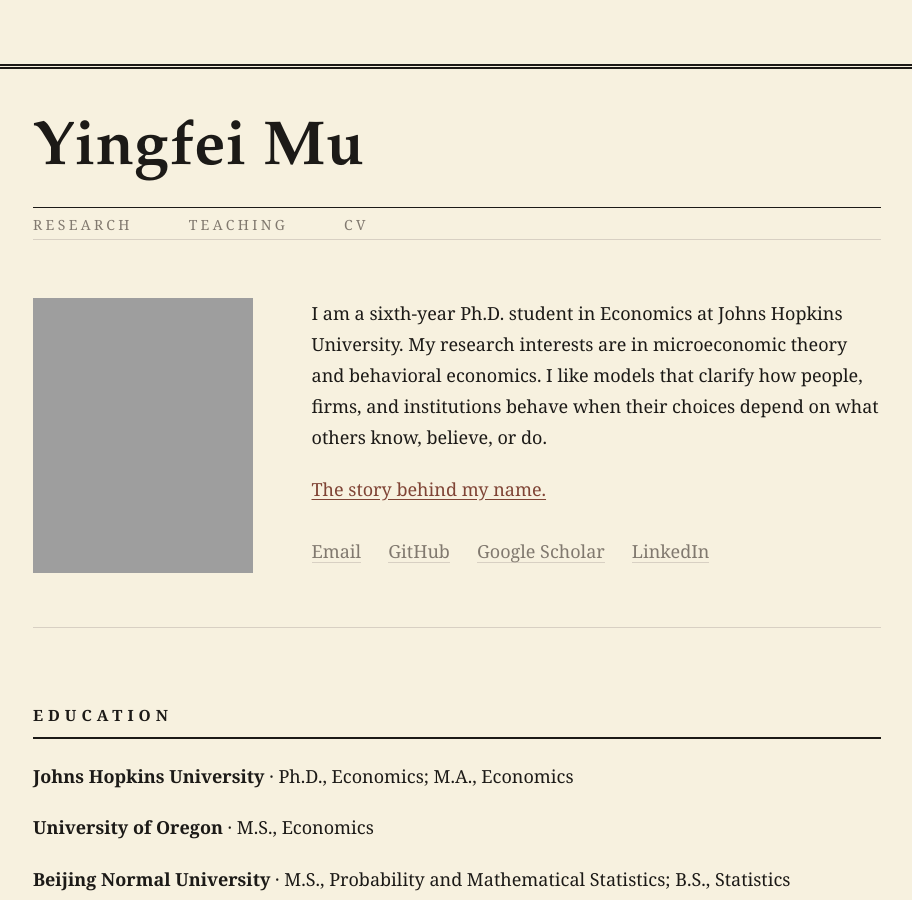
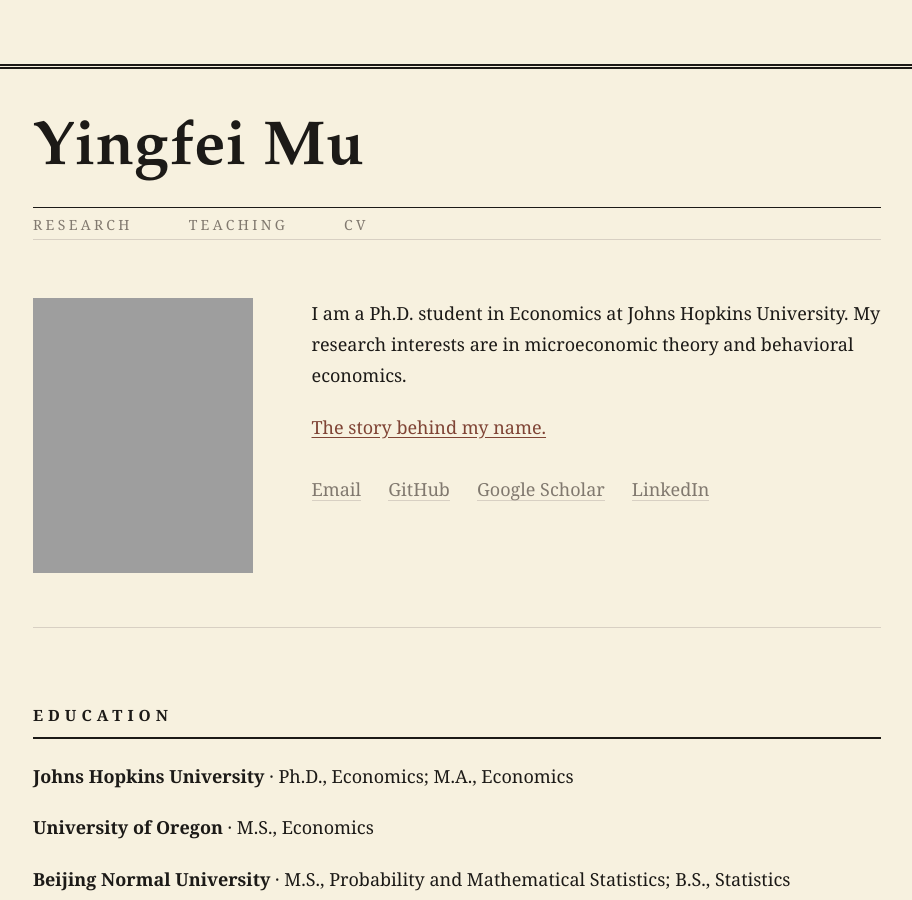
Before and after one commit to InfiniteMu/infinitemu.github.io, a Jekyll site: the page built from _pages/about.md, in a window 1280 px wide and 900 px high. Shown: the whole window, without its empty margins (183-1095 px from the left). Built offline with Jekyll 4.4.1, drawn with Linux system fonts in a browser that asks for light colours.

Commit message:
Shorten homepage introduction

```diff
--- a/_pages/about.md
+++ b/_pages/about.md
@@ -7,6 +7,6 @@ redirect_from:
   - /about.html
 ---
 
-I am a sixth-year Ph.D. student in Economics at Johns Hopkins University. My research interests are in microeconomic theory and behavioral economics. I like models that clarify how people, firms, and institutions behave when their choices depend on what others know, believe, or do.
+I am a Ph.D. student in Economics at Johns Hopkins University. My research interests are in microeconomic theory and behavioral economics.
 
 [The story behind my name.](/name-story/)
```
